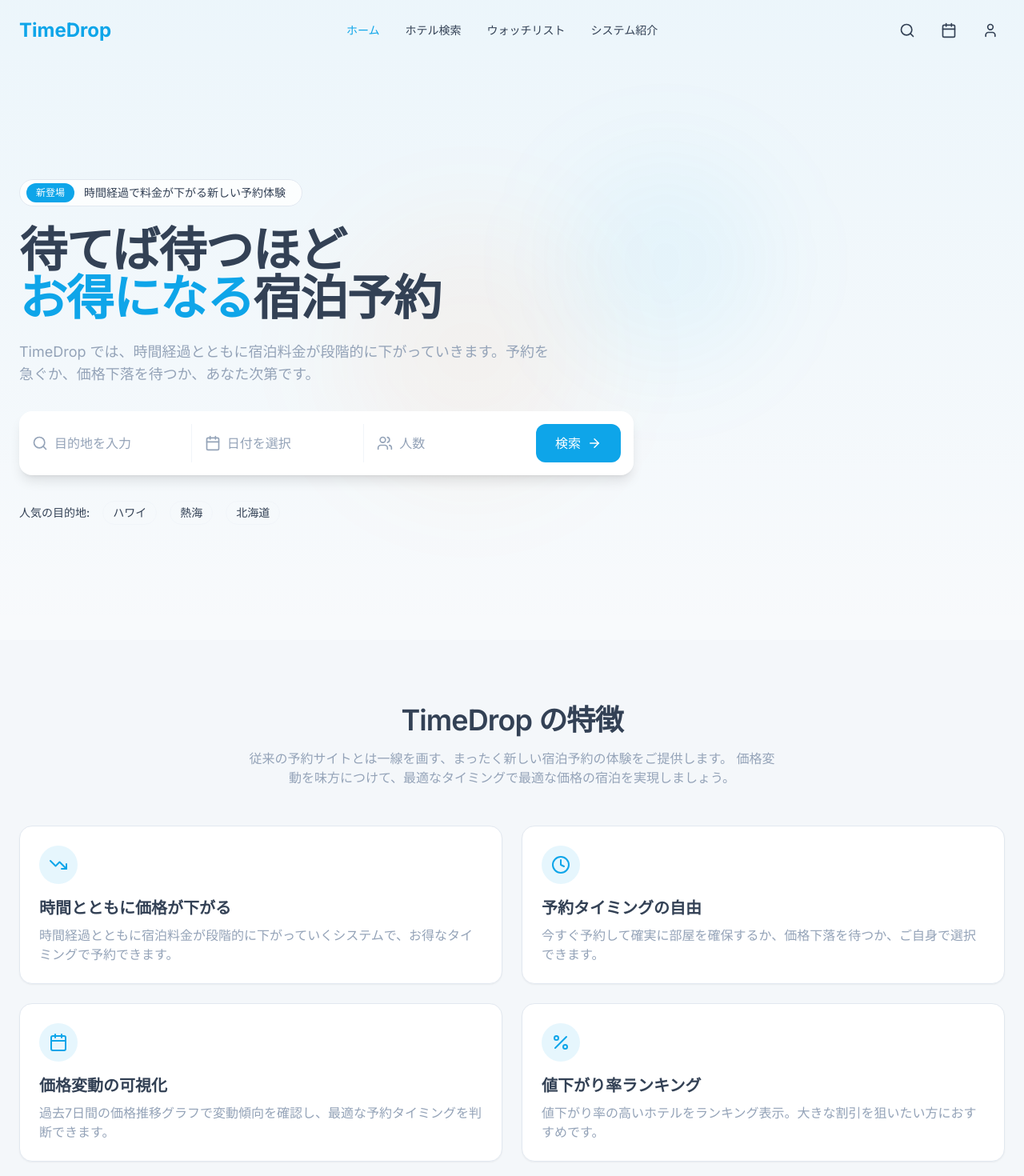
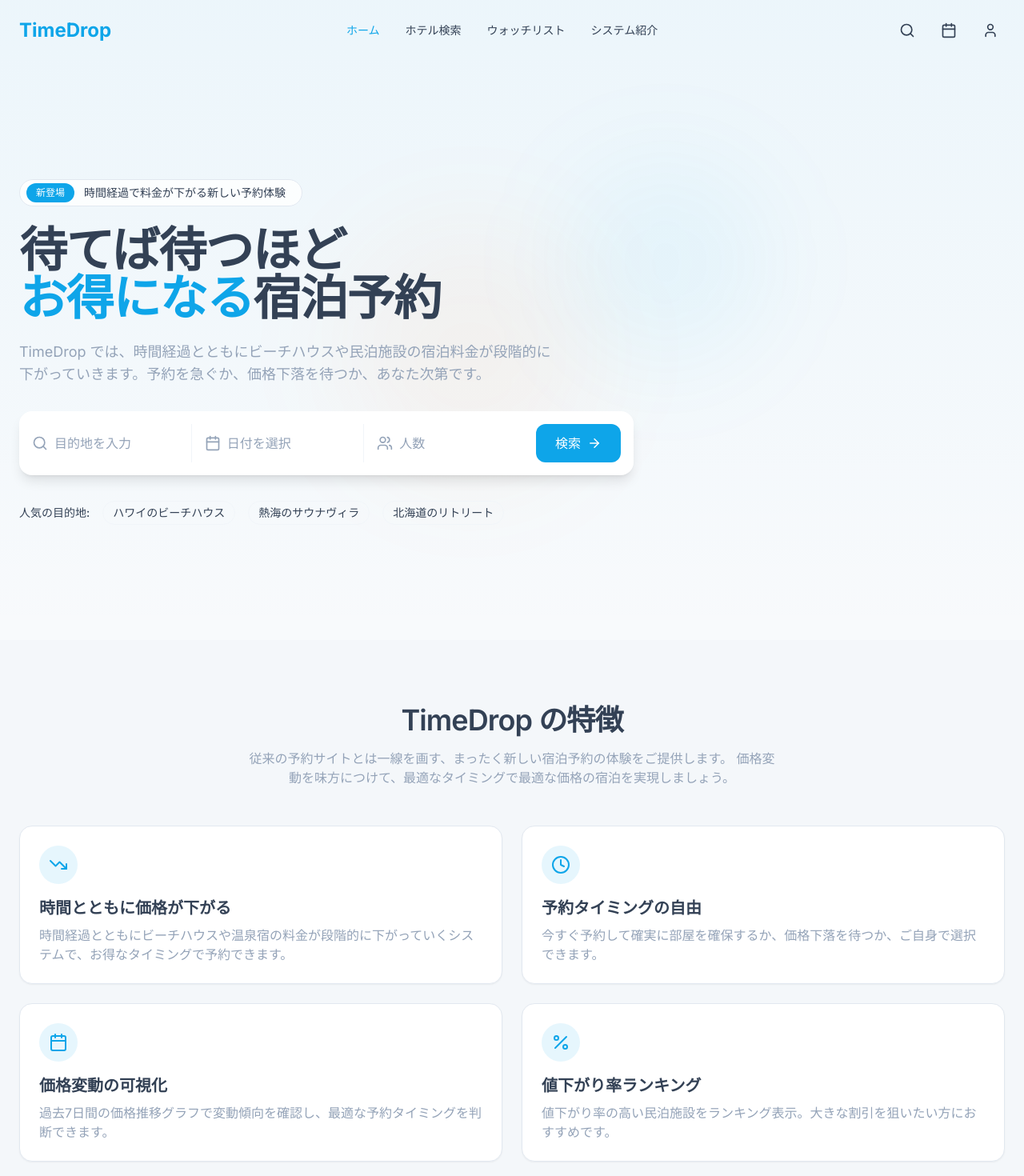
Before and after one commit to enablerdao/timedrop, a React (Vite) app: page / in a window 1280 px wide. Shown: the top 1470 px of the page at 80% size. Built offline with nearby package versions, Linux system fonts and the light colour scheme.

Commit message:
Update example content
Update the example content to include beach houses and Atami.

```diff
--- a/src/components/home/FeatureHighlight.tsx
+++ b/src/components/home/FeatureHighlight.tsx
@@ -29,7 +29,7 @@ const FeatureHighlight = () => {
     {
       icon: <TrendingDown size={24} />,
       title: "時間とともに価格が下がる",
-      description: "時間経過とともに宿泊料金が段階的に下がっていくシステムで、お得なタイミングで予約できます。",
+      description: "時間経過とともにビーチハウスや温泉宿の料金が段階的に下がっていくシステムで、お得なタイミングで予約できます。",
       delay: 100
     },
     {
@@ -47,7 +47,7 @@ const FeatureHighlight = () => {
     {
       icon: <Percent size={24} />,
       title: "値下がり率ランキング",
-      description: "値下がり率の高いホテルをランキング表示。大きな割引を狙いたい方におすすめです。",
+      description: "値下がり率の高い民泊施設をランキング表示。大きな割引を狙いたい方におすすめです。",
       delay: 400
     }
   ];
--- a/src/components/home/Hero.tsx
+++ b/src/components/home/Hero.tsx
@@ -44,7 +44,7 @@ const Hero = () => {
 
           <AnimatedTransition animation="slide-up" delay={300}>
             <p className="text-lg text-timedrop-muted-gray mb-8 max-w-2xl">
-              TimeDrop では、時間経過とともに宿泊料金が段階的に下がっていきます。予約を急ぐか、価格下落を待つか、あなた次第です。
+              TimeDrop では、時間経過とともにビーチハウスや民泊施設の宿泊料金が段階的に下がっていきます。予約を急ぐか、価格下落を待つか、あなた次第です。
             </p>
           </AnimatedTransition>
 
@@ -100,9 +100,9 @@ const Hero = () => {
             <div className="flex flex-wrap items-center gap-4 text-sm text-timedrop-dark-gray">
               <span className="font-medium">人気の目的地:</span>
               {[
-                { name: 'ハワイ', id: 'hawaii-beachfront' },
-                { name: '熱海', id: 'atami-sauna' },
-                { name: '北海道', id: 'teshikaga-retreat' }
+                { name: 'ハワイのビーチハウス', id: 'hawaii-beachfront' },
+                { name: '熱海のサウナヴィラ', id: 'atami-sauna' },
+                { name: '北海道のリトリート', id: 'teshikaga-retreat' }
               ].map((location) => (
                 <button
                   key={location.name}
--- a/src/pages/Index.tsx
+++ b/src/pages/Index.tsx
@@ -25,7 +25,7 @@ const Index = () => {
                   さっそく体験してみませんか？
                 </h2>
                 <p className="text-timedrop-muted-gray max-w-2xl mx-auto">
-                  今すぐ民泊施設を検索して、TimeDrop の革新的な予約体験をお試しください。
+                  今すぐビーチハウスや熱海のヴィラなど、魅力的な民泊施設を検索して、TimeDrop の革新的な予約体験をお試しください。
                   時間とともに変化する価格を見守りながら、最適なタイミングで予約を確定できます。
                 </p>
               </div>
@@ -58,7 +58,7 @@ const Index = () => {
                   サービスについて
                 </a>
                 <a href="#" className="text-sm text-timedrop-dark-gray hover:text-timedrop-blue">
-                  ホテル一覧
+                  ヴィラ一覧
                 </a>
                 <a href="#" className="text-sm text-timedrop-dark-gray hover:text-timedrop-blue">
                   ヘルプ
```
